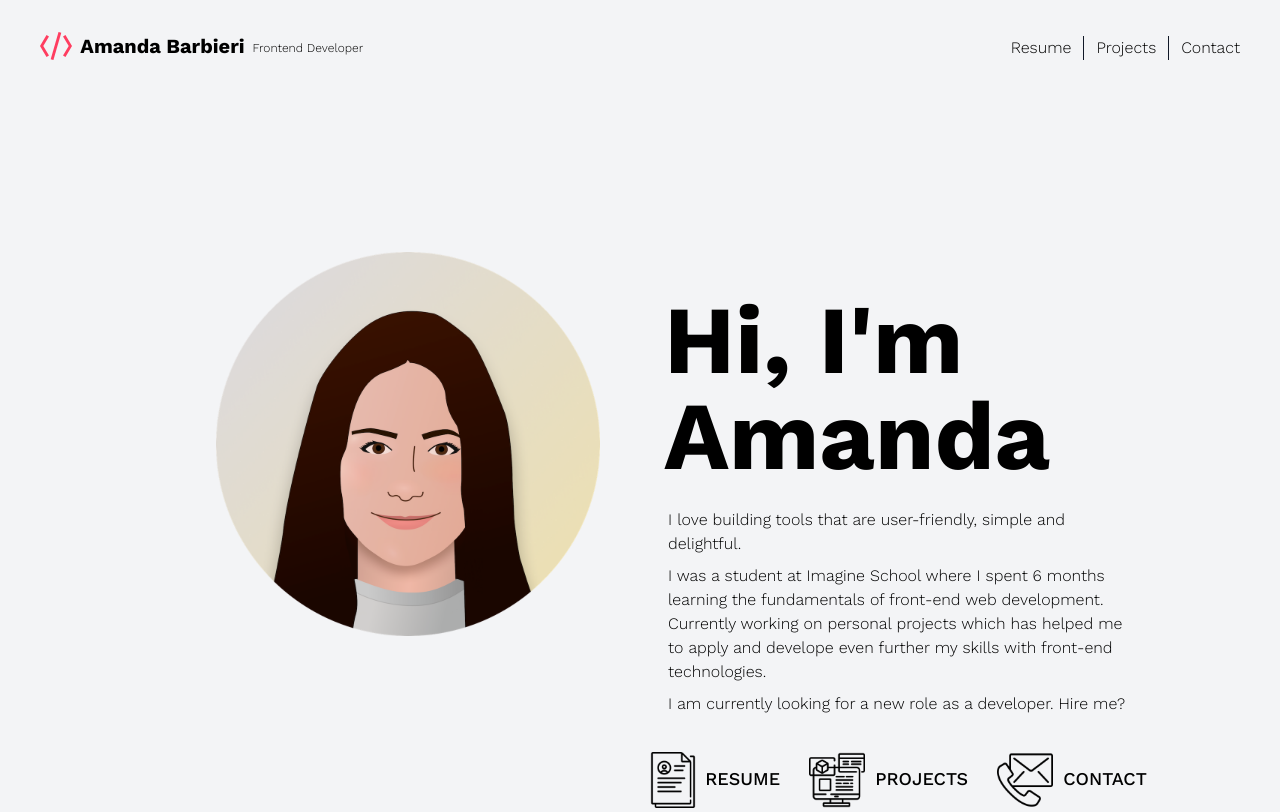
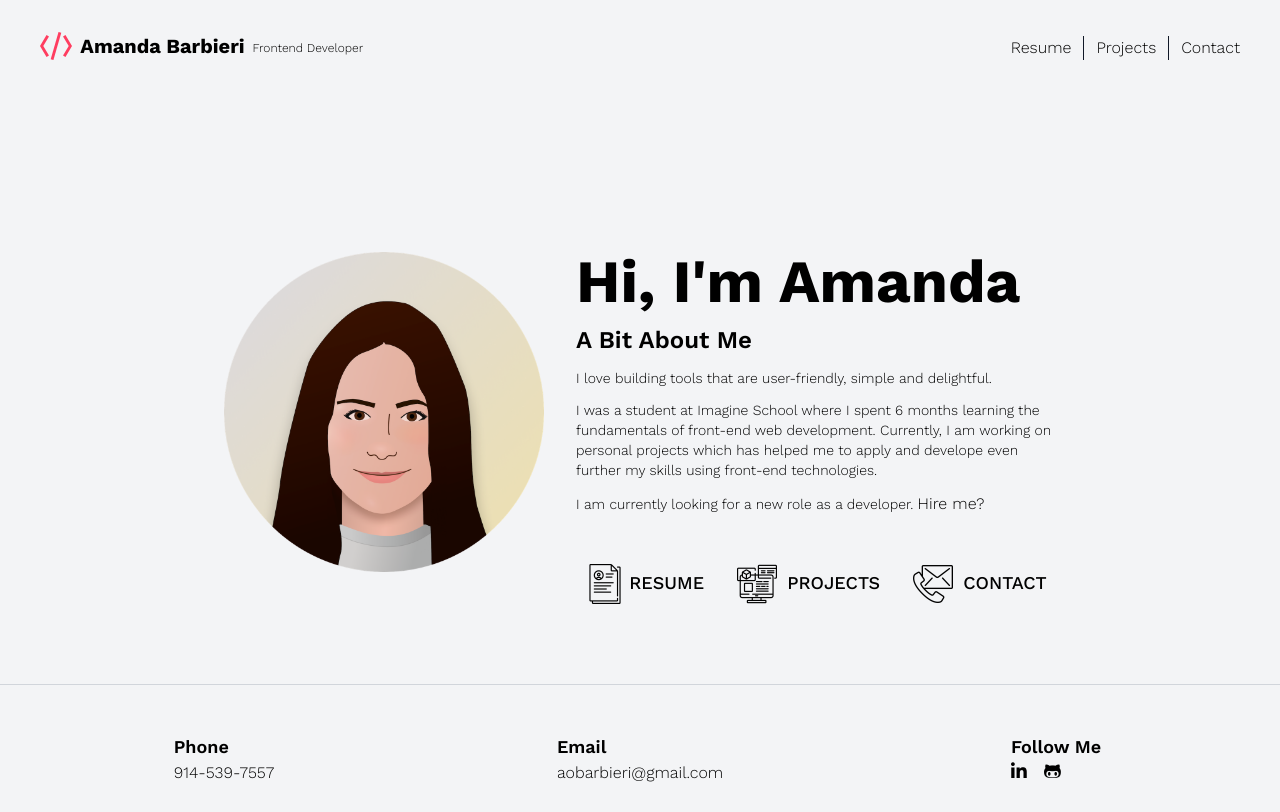
Before and after one commit to aobarbieri/website, a website: page public/index.html in a window 1280 px wide. Shown: the top 812 px of the page. Drawn offline with nearby package versions, Linux system fonts and the light colour scheme.

Commit message:
all pages layout finished. WIP main page navbar overflowing

```diff
--- a/public/index.html
+++ b/public/index.html
@@ -9,7 +9,7 @@
 
 		<link rel="icon" type="image/x-icon" href="favicon.ico" />
 		<link href="styles.css" rel="stylesheet" />
-		<link href="../src/index.css" rel="stylesheet" />
+		<link href="index.css" rel="stylesheet" />
 		<link rel="preconnect" href="https://fonts.googleapis.com" />
 		<link rel="preconnect" href="https://fonts.gstatic.com" crossorigin />
 		<link
@@ -22,24 +22,14 @@
 		<script src="./script.js" defer></script>
 	</head>
 
-	<body class="font-worksans text-base bg-gray-100 text-black">
-		<header class="lg:h-screen xl:h-full xl:mb-64 md:mb-14">
+	<body class="font-worksans bg-gray-100 text-black">
 		<nav class="navbar grid md:grid-cols-2 my-8 px-2 md:px-4 lg:px-10">
 			<div class="flex items-end">
 				<img class="hidden md:inline md:h-7" src="../src/images/html-logo.svg" alt="HTML logo" />
 				<h3 class="text-lg md:text-xl font-bold mx-2">Amanda Barbieri</h3>
 				<p class="text-xs leading-6 font-light">Frontend Developer</p>
 			</div>
-				<ul
-					class="
-						navbar__links
-						hidden
-						md:flex
-						font-light
-						md:justify-end md:items-end md:divide-x
-						divide-gray-900
-					"
-				>
+			<ul class="navbar__links hidden md:flex font-light md:justify-end md:items-end md:divide-x divide-gray-900">
 				<li class="text-2xl md:text-base md:pr-3"><a href="resume.html">Resume</a></li>
 				<li class="text-2xl md:text-base py-6 md:py-0 md:px-3"><a href="projects.html">Projects</a></li>
 				<li class="text-2xl md:text-base md:pl-3"><a href="contact.html">Contact</a></li>
@@ -49,79 +39,56 @@
 			</button>
 		</nav>
 
-			<main class="mx-4 py-8 lg:mt-40 lg:mx-32 lg:flex lg:justify-center">
-				<section class="lg:mt-4 lg:justify-self-start lg:w-3/4 xl:max-w-lg">
-					<div class="mb-4 md:mb-9 md:px-6">
-						<h1 class="headline text-5xl md:text-8xl font-bold my-6">Hi, I'm Amanda</h1>
-						<!-- <h2 class="text-xl md:text-2xl font-semibold md:pl-1">A Bit About Me</h2> -->
-						<p class="punchline md:pl-1 font-light">
+		<main class="text-sm mx-4 lg:mx-40 md:mt-32 lg:mt-48 md:flex md:place-content-center">
+			<section class="md:ml-8 md:w-3/6 md:h-2/6">
+				<article class="mb-4">
+					<h1 class="headline text-5xl md:text-6xl font-bold">Hi, I'm Amanda</h1>
+					<h2 class="punchline my-3 text-xl md:text-2xl font-semibold">A Bit About Me</h2>
+					<p class="punchline font-light">
 						I love building tools that are user-friendly, simple and delightful.
 					</p>
-						<p class="punchline py-2 md:pl-1 font-light">
-							I was a student at Imagine School where I spent 6 months learning the fundamentals of
-							front-end web development. Currently working on personal projects which has helped me to
-							apply and develope even further my skills with front-end technologies.
+					<p class="punchline py-3 font-light">
+						I was a student at Imagine School where I spent 6 months learning the fundamentals of front-end
+						web development. Currently, I am working on personal projects which has helped me to apply and
+						develope even further my skills using front-end technologies.
 					</p>
-						<p class="punchline md:pl-1 font-light">
-							I am currently looking for a new role as a developer. Hire me?
+					<p class="punchline font-light">
+						I am currently looking for a new role as a developer. <span class="text-base">Hire me?</span>
 					</p>
-					</div>
-					<div
-						class="
-							tagline
-							flex flex-nowrap
-							md:mb-12
-							justify-between
-							md:justify-center
-							lg:justify-evenly
-							text-sm
-							lg:text-lg
-						"
-					>
+				</article>
+				<article class="tagline text-sm lg:text-lg flex flex-nowrap justify-between lg:justify-evenly my-12">
 					<a href="../public/resume.html" class="font-medium uppercase">
 						<img
-								class="md:pr-1 h-8 md:h-14 inline"
+							class="md:pr-1 h-8 lg:h-10 inline"
 							src="../src/images/resume.png"
 							alt="Resume's Icon"
 						/>Resume
 					</a>
 					<a href="../public/projects.html" class="md:mx-6 font-medium uppercase">
 						<img
-								class="md:pr-1 h-8 md:h-14 inline"
+							class="md:pr-1 h-8 lg:h-10 inline"
 							src="../src/images/projection.png"
 							alt="Projects' Icon"
 						/>
 						Projects
 					</a>
 					<a href="../public/contact.html" class="font-medium uppercase">
-							<img
-								class="md:pr-1 h-8 md:h-14 inline"
-								src="../src/images/contact.png"
-								alt="Contact's Icon"
-							/>
+						<img class="md:pr-1 h-8 lg:h-10 inline" src="../src/images/contact.png" alt="Contact's Icon" />
 						Contact
 					</a>
-					</div>
+				</article>
 			</section>
 
 			<img
-					class="
-						headline
-						file:mt-8
-						md:mx-auto
-						lg:mr-10
-						w-screen
-						md:max-h-96 md:max-w-sm
-						lg:justify-self-end lg:order-first
-					"
+				class="w-4/5 md:w-2/6 md:h-2/6 my-0 mx-auto md:m-0 pb-12 md:order-first"
 				src="../src/images/avatar.png"
 				alt="Amanda's Avatar"
 			/>
 		</main>
-		</header>
 
 		<footer
 			class="
+				headline
 				border-t border-gray-300
 				px-4
 				pt-12
```
Also changed, not shown: public/contact.html (+46 -5 lines), public/projects.html (+14 -8 lines), public/resume.html (+14 -7 lines), public/index.css (renamed from src/index.css), public/styles.css. Lines whose indentation alone changed are shown as unchanged.
